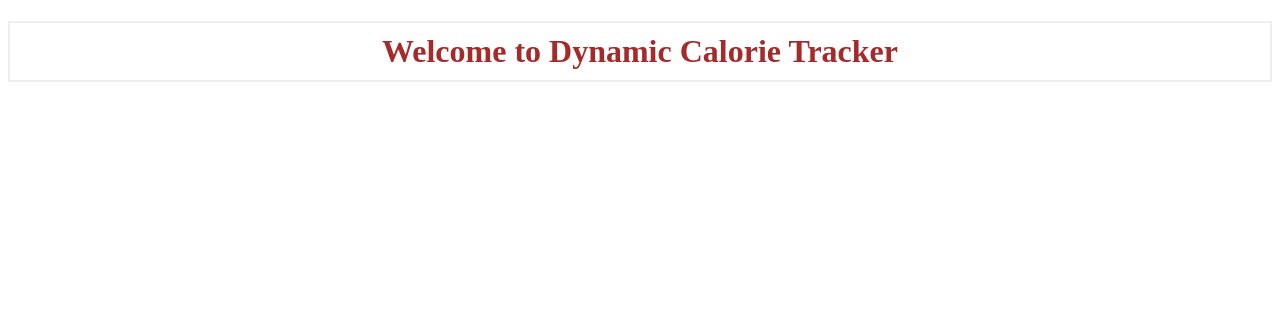
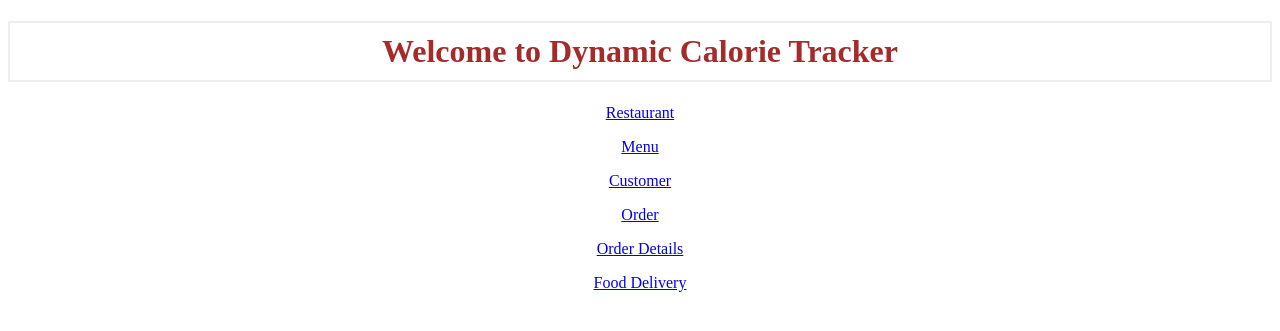
Before and after one commit to JQ100/dynamiccalorietrackerfooddelivery, a Flask app: template dynamic_calorie_tracker/templates/index.html in a window 1280 px wide. Shown: the top 331 px of the page. Run offline with Flask 2, Linux system fonts and the light colour scheme; the template is opened without the code that fills it, so the values that code supplies are empty; parts of the project's set-up code (start-up, migrations or seed data) failed here and were passed over.

Commit message:
various improvements

```diff
--- a/dynamic_calorie_tracker/blueprints/food_delivery/templates/customer.html
+++ b/dynamic_calorie_tracker/blueprints/food_delivery/templates/customer.html
@@ -30,15 +30,17 @@
 
     <h2>Suggested Meal</h2>
     <!-- check if the meal is empty -->
+    {% if suggestedMeal|length < 1 %} <h4>There is no suggested meal.</h4>
+    {% else %}
         <ul>
             <!-- todo: convert to a table -->
             {% for menuItem in suggestedMeal %}
             <li>name = {{menuItem.name}}, calories = {{menuItem.calories}}, restaurant = {{menuItem.restaurant_id}} </li>
             {% endfor %}
         </ul>
-    <!-- check if the meal is empty before ordering -->
         <p><a href="/food_delivery/order/?customer={{customer.id}}&{{suggestedMealQueryString}}">Order the meal</a></p>
         <p><a href="/food_delivery/customer/{{customer.id}}">Suggest a meal again</a></p>
-
+    {% endif %}
+    <p><a href="/">Back to Home</a></p>
 </div>
 {% endblock %}
--- a/dynamic_calorie_tracker/blueprints/food_delivery/templates/food_delivery_index.html
+++ b/dynamic_calorie_tracker/blueprints/food_delivery/templates/food_delivery_index.html
@@ -24,11 +24,12 @@
                 <td>{{ customer.daily_calories_goal }}</td>
                 <td>{{ customer.per_meal_calories_limit }}</td>
                 <td>
-                    <a href="/food_delivery/customer/{{customer.id}}">order</a>
+                    <a href="/food_delivery/customer/{{customer.id}}">login</a>
                 </td>
             </tr>
             {% endfor %}
         </table>
     {% endif %}
+        <p style="text-align: center"><a href="/">Back to Home</a></p>
 </div>
 {% endblock %}
--- a/dynamic_calorie_tracker/blueprints/menu_item/templates/menu_index.html
+++ b/dynamic_calorie_tracker/blueprints/menu_item/templates/menu_index.html
@@ -36,10 +36,14 @@
             {% endfor %}
         </table>
     {% endif %}
-
     <div class="form" style="text-align: center">
         <form action="/menu_item" method="POST">
+            <label for="name">name</label>
             <input type="text" name="name" id="name">
+            <br>
+            <label for="price">price</label>
+            <input type="text" name="price" id="price">
+            <br>
             <input type="submit" value="Add Menu">
         </form>
     </div>
--- a/dynamic_calorie_tracker/blueprints/restaurant/templates/restaurant_index.html
+++ b/dynamic_calorie_tracker/blueprints/restaurant/templates/restaurant_index.html
@@ -1,12 +1,12 @@
 {% extends 'base.html' %}
 
 {% block head %}
-<title>Menu Items</title>
+<title>Restaurant</title>
 {% endblock %}
 
 {% block body %}
 <div class="content">
-    <h1 style="text-align: center">Menu Items</h1>
+    <h1 style="text-align: center">Restaurant</h1>
     {% if restaurants|length < 1 %} <h4 style="text-align: center">There are no restaurants. Create one below!</h4>
     {% else %}
         <table class="center">
@@ -38,7 +38,7 @@
         <div class="form" style="text-align: center">
             <form action="/restaurant" method="POST">
                 <input type="text" name="name" id="name">
-                <input type="submit" value="Add Menu">
+                <input type="submit" value="Add Restaurant">
             </form>
         </div>
 </div>
--- a/dynamic_calorie_tracker/templates/index.html
+++ b/dynamic_calorie_tracker/templates/index.html
@@ -7,5 +7,11 @@
 </head>
 <body>
    <h1>Welcome to Dynamic Calorie Tracker</h1>
+    <p style="text-align: center"><a href="/restaurant">Restaurant</a></p>
+    <p style="text-align: center"><a href="/menu_item">Menu</a></p>
+    <p style="text-align: center"><a href="/customer">Customer</a></p>
+    <p style="text-align: center"><a href="/order">Order</a></p>
+    <p style="text-align: center"><a href="/order_details">Order Details</a></p>
+    <p style="text-align: center"><a href="/food_delivery">Food Delivery</a></p>
 </body>
 </html>
```
Also changed, not shown: README.md. Lines whose indentation alone changed are shown as unchanged.
